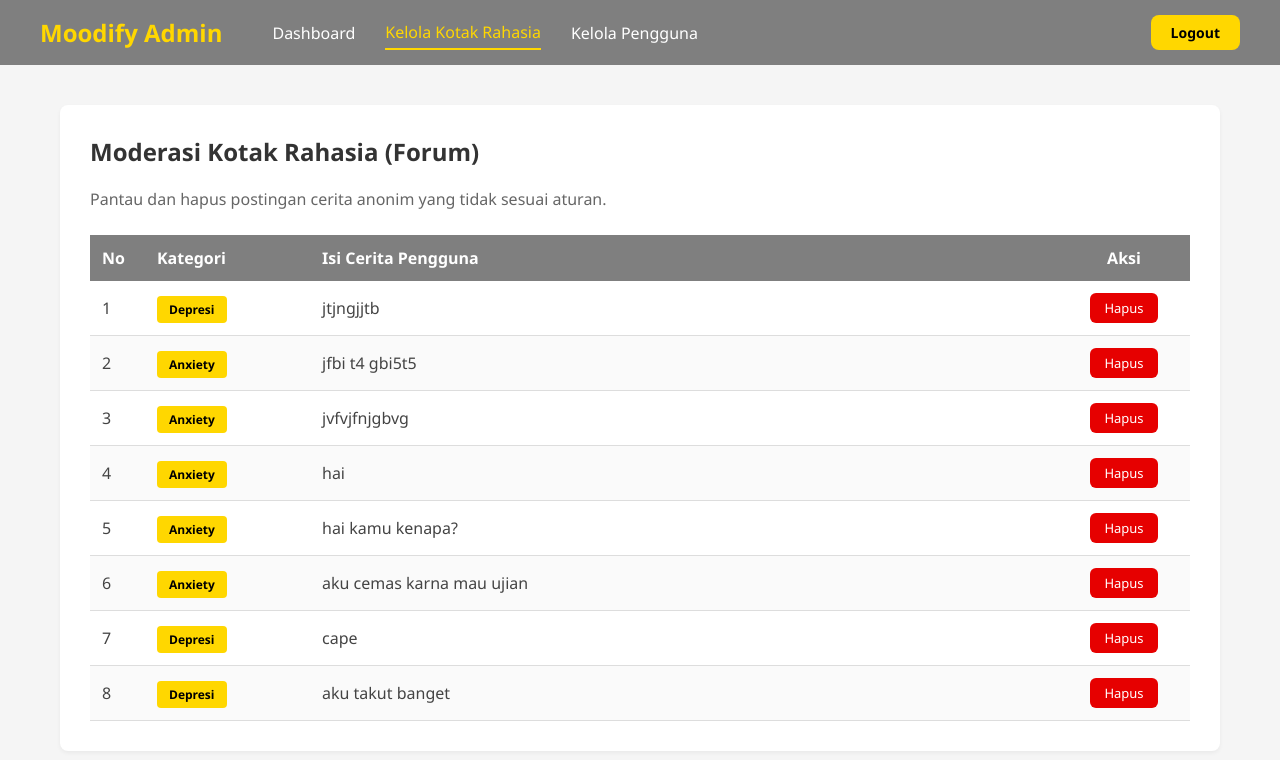
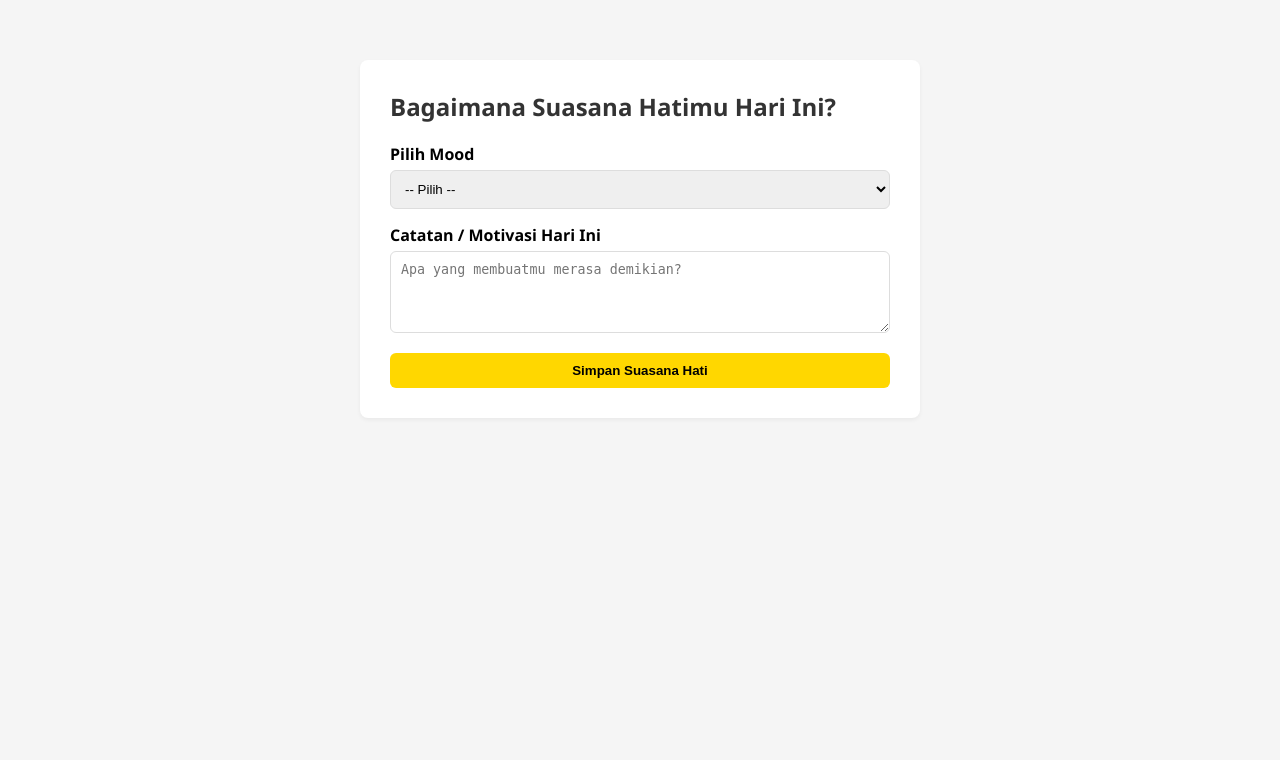
Before and after one commit to muhammadrafifahnafr06-maker/moodify-webpro, a PHP site: page /admin_kotakrahasia.php in a window 1280 px wide. Shown: the top 760 px of the page. Run offline with PHP 8.4, Linux system fonts and the light colour scheme; a user stored in the database is signed in; data comes from the database, SQL or seed files in the repository.

Commit message:
Memperbaiki fitur simpan mood dan sinkronisasi session

```diff
--- a/admin_kotakrahasia.php
+++ b/admin_kotakrahasia.php
@@ -2,183 +2,75 @@
 session_start();
 include 'config.php';
 
-if(!isset($_SESSION['user_id']) || $_SESSION['role'] != 'admin'){
+if (!isset($_SESSION['user_id'])) {
     header("Location: login.php");
     exit();
 }
-if(isset($_GET['action']) && $_GET['action'] == 'delete' && isset($_GET['id'])){
-    $id_hapus = $_GET['id'];
-    mysqli_query($conn, "DELETE FROM kotak_rahasia WHERE id_post = '$id_hapus'");
-    header("Location: admin_kotakrahasia.php");
-    exit();
+
+$user_id = $_SESSION['user_id'];
+$message = "";
+
+if (isset($_POST['submit_mood'])) {
+    $mood = mysqli_real_escape_string($conn, $_POST['mood']);
+    $motivasi = mysqli_real_escape_string($conn, $_POST['motivasi']);
+    $tanggal = date('Y-m-d');
+
+    $query = "INSERT INTO suasana_hati (id_user, mood, motivasi, tanggal) VALUES ('$user_id', '$mood', '$motivasi', '$tanggal')";
+
+    if (mysqli_query($conn, $query)) {
+        $message = "<div class='alert success'>Suasana hati berhasil disimpan!</div>";
+    } else {
+        $message = "<div class='alert error'>Gagal menyimpan: " . mysqli_error($conn) . "</div>";
+    }
 }
-$query_data = mysqli_query($conn, "SELECT * FROM kotak_rahasia ORDER BY id_post DESC");
 ?>
 
 <!DOCTYPE html>
 <html lang="id">
 <head>
     <meta charset="UTF-8">
-    <title>Kelola Forum - Moodify Admin</title>
+    <title>Mood Tracker - Moodify</title>
     <style>
-        body { font-family: 'Segoe UI', sans-serif; background-color: #f5f5f5; margin: 0; padding: 0; }
-
-        .navbar { background-color: #7f7f7f; padding: 15px 40px; display: flex; align-items: center; gap: 30px; }
-        .navbar .brand { color: #ffd700; font-size: 24px; font-weight: bold; text-decoration: none; margin-right: 20px; }
-        .navbar a.menu-link { color: white; text-decoration: none; font-weight: 500; font-size: 16px; padding: 5px 0; }
-        .navbar a.active { border-bottom: 2px solid #ffd700; color: #ffd700; }
-        .navbar .btn-logout { background-color: #ffd700; color: black; text-decoration: none; padding: 8px 20px; border-radius: 8px; font-weight: bold; margin-left: auto; font-size: 14px; }
-        .navbar .btn-logout:hover { background-color: #e6c200; }
-
-        .container { max-width: 1100px; margin: 40px auto; padding: 30px; background: white; border-radius: 8px; box-shadow: 0 2px 4px rgba(0,0,0,0.05); }
+        body { font-family: 'Segoe UI', sans-serif; background-color: #f5f5f5; margin: 0; padding: 20px; }
+        .container { max-width: 500px; margin: 40px auto; padding: 30px; background: white; border-radius: 8px; box-shadow: 0 2px 4px rgba(0,0,0,0.05); }
         h2 { color: #333; margin-top: 0; }
-        table { width: 100%; border-collapse: collapse; margin-top: 25px; }
-        table th { background-color: #7f7f7f; color: white; padding: 12px; text-align: left; }
-        table td { padding: 12px; border-bottom: 1px solid #ddd; color: #444; }
-        table tr:nth-child(even) { background-color: #fafafa; }
-
-        .badge { background-color: #ffd700; color: black; padding: 5px 12px; border-radius: 4px; font-size: 12px; font-weight: bold; }
-        .btn-delete { background-color: #e60000; color: white; text-decoration: none; padding: 6px 14px; border-radius: 6px; font-size: 13px; font-weight: 500; cursor: pointer; border: none; display: inline-block; }
-        .btn-delete:hover { background-color: #b30000; }
-
-        /* ==================== STYLE MODAL CUSTOM (TENGAH LAYAR) ==================== */
-        .custom-modal {
-            display: none;
-            position: fixed;
-            top: 0;
-            left: 0;
-            width: 100%;
-            height: 100%;
-            background: rgba(0, 0, 0, 0.5);
-            justify-content: center;
-            align-items: center;
-            z-index: 9999;
-        }
-
-        .modal-content {
-            background: white;
-            padding: 30px;
-            border-radius: 15px;
-            width: 360px;
-            text-align: center;
-            box-shadow: 0 4px 20px rgba(0,0,0,0.2);
-            animation: fadeIn 0.25s ease;
-        }
-
-        .modal-buttons {
-            display: flex;
-            justify-content: center;
-            gap: 15px;
-            margin-top: 25px;
-        }
-
-        .btn-cancel {
-            background-color: #e0e0e0;
-            color: #333;
-            border: none;
-            padding: 10px 24px;
-            border-radius: 8px;
-            font-weight: bold;
-            cursor: pointer;
-            font-size: 14px;
-        }
-        .btn-cancel:hover { background-color: #d5d5d5; }
-
-        .btn-confirm {
-            background-color: #e60000;
-            color: white;
-            padding: 10px 24px;
-            border-radius: 8px;
-            font-weight: bold;
-            font-size: 14px;
-            text-align: center;
-        }
-        .btn-confirm:hover { background-color: #b30000; }
-
-        @keyframes fadeIn {
-            from { transform: scale(0.9); opacity: 0; }
-            to { transform: scale(1); opacity: 1; }
-        }
+        .form-group { margin-bottom: 15px; }
+        .form-group label { display: block; margin-bottom: 5px; font-weight: bold; }
+        .form-group select, .form-group textarea { width: 100%; padding: 10px; border: 1px solid #ddd; border-radius: 6px; box-sizing: border-box; }
+        .btn-submit { background-color: #ffd700; color: black; border: none; padding: 10px 20px; border-radius: 6px; font-weight: bold; cursor: pointer; width: 100%; }
+        .btn-submit:hover { background-color: #e6c200; }
+        .alert { padding: 10px; margin-bottom: 15px; border-radius: 4px; font-weight: bold; }
+        .success { background-color: #d4edda; color: #155724; }
+        .error { background-color: #f8d7da; color: #721c24; }
     </style>
 </head>
 <body>
 
-    <div class="navbar">
-        <a href="admin_dashboard.php" class="brand">Moodify Admin</a>
-        <a href="admin_dashboard.php" class="menu-link">Dashboard</a>
-        <a href="admin_kotakrahasia.php" class="menu-link active">Kelola Kotak Rahasia</a>
-        <a href="admin_kelolaakun.php" class="menu-link">Kelola Pengguna</a>
-        <a href="logout.php" class="btn-logout">Logout</a>
-    </div>
+<div class="container">
+    <h2>Bagaimana Suasana Hatimu Hari Ini?</h2>
 
-    <div class="container">
-        <h2>Moderasi Kotak Rahasia (Forum)</h2>
-        <p style="color: #666;">Pantau dan hapus postingan cerita anonim yang tidak sesuai aturan.</p>
+    <?php echo $message; ?>
 
-        <table>
-            <thead>
-                <tr>
-                    <th style="width: 5%;">No</th>
-                    <th style="width: 15%;">Kategori</th>
-                    <th>Isi Cerita Pengguna</th>
-                    <th style="width: 12%; text-align: center;">Aksi</th>
-                </tr>
-            </thead>
-            <tbody>
-                <?php
-                $no = 1;
-                while($row = mysqli_fetch_assoc($query_data)) {
-                ?>
-                <tr>
-                    <td><?php echo $no++; ?></td>
-                    <td><span class="badge"><?php echo htmlspecialchars($row['kategori']); ?></span></td>
-                    <td><?php echo htmlspecialchars($row['isi_cerita']); ?></td>
-                    <td style="text-align: center;">
-                        <!-- MENGGUNAKAN JAVASCRIPT OPEN MODAL KITA -->
-                        <a href="javascript:void(0);" class="btn-delete"
-                           onclick="openDeleteModal('admin_kotakrahasia.php?action=delete&id=<?php echo $row['id_post']; ?>')">Hapus</a>
-                    </td>
-                </tr>
-                <?php } ?>
-            </tbody>
-        </table>
-    </div>
+    <form action="" method="POST">
+        <div class="form-group">
+            <label for="mood">Pilih Mood</label>
+            <select name="mood" id="mood" required>
+                <option value="">-- Pilih --</option>
+                <option value="Tenang">Tenang</option>
+                <option value="Gembira">Gembira</option>
+                <option value="Sedih">Sedih</option>
+                <option value="Cemas">Cemas</option>
+            </select>
+        </div>
 
-    <!-- MODAL CUSTOM POP-UP -->
-    <div id="deleteModal" class="custom-modal">
-        <div class="modal-content">
-            <h3 style="margin-top: 0; color: #333;">Konfirmasi Hapus</h3>
-            <p style="color: #666;">Apakah Anda yakin ingin menghapus cerita ini? Tindakan ini tidak dapat dibatalkan.</p>
-            <div class="modal-buttons">
-                <button type="button" class="btn-cancel" onclick="closeDeleteModal()">Batal</button>
-                <a id="confirmDeleteBtn" href="#" class="btn-confirm" style="text-decoration: none; display: inline-block; line-height: 20px;">Hapus</a>
-            </div>
+        <div class="form-group">
+            <label for="motivasi">Catatan / Motivasi Hari Ini</label>
+            <textarea name="motivasi" id="motivasi" rows="4" placeholder="Apa yang membuatmu merasa demikian?" required></textarea>
         </div>
-    </div>
 
-    <!-- JAVASCRIPT UNTUK ATUR MODAL -->
-    <script>
-    function openDeleteModal(deleteUrl) {
-        const modal = document.getElementById('deleteModal');
-        const confirmBtn = document.getElementById('confirmDeleteBtn');
-
-        confirmBtn.href = deleteUrl; // Set link tujuan hapus ke tombol modal
-        modal.style.display = 'flex'; // Munculkan modal di tengah
-    }
-
-    function closeDeleteModal() {
-        const modal = document.getElementById('deleteModal');
-        modal.style.display = 'none'; // Sembunyikan modal
-    }
-
-    // Klik di luar kotak putih otomatis tutup modal
-    window.onclick = function(event) {
-        const modal = document.getElementById('deleteModal');
-        if (event.target == modal) {
-            modal.style.display = 'none';
-        }
-    }
-    </script>
+        <button type="submit" name="submit_mood" class="btn-submit">Simpan Suasana Hati</button>
+    </form>
+</div>
 
 </body>
 </html>
--- a/kotakrahasia.php
+++ b/kotakrahasia.php
@@ -34,7 +34,8 @@ $query_data = mysqli_query($conn, "SELECT * FROM kotak_rahasia $filter ORDER BY
     <div class="menu">
         <a href="suasana_hati.php">Suasana Hati</a>
         <a href="mydiary.php">My Diary</a>
-        <a href="kotakrahasia.php" class="active">Kotak Rahasia</a> <a href="mood_tracker.php">Mood Tracker</a>
+        <a href="kotakrahasia.php" class="active">Kotak Rahasia</a>
+        <a href="moodtracker.php">Mood Tracker</a>
         <a href="logout.php">Logout</a> </div>
 </div>
 
--- a/suasana_hati.php
+++ b/suasana_hati.php
@@ -172,7 +172,7 @@ font-weight:bold;
         <a href="suasana_hati.php">Suasana Hati</a>
         <a href="mydiary.php">My Diary</a>
         <a href="kotakrahasia.php">Kotak Rahasia</a>
-        <a href="admin_aktivitas.php">Mood Tracker</a>
+        <a href="moodtracker.php">Mood Tracker</a>
         <a href="Logout.php">Logout</a>
     </div>
 </div>
```
Also changed, not shown: Tambah.php (+20 -19 lines), admin_kelolaakun.php (+3 -5 lines), login.php (+1 -10 lines), simpan_mood.php (+14 -31 lines).
